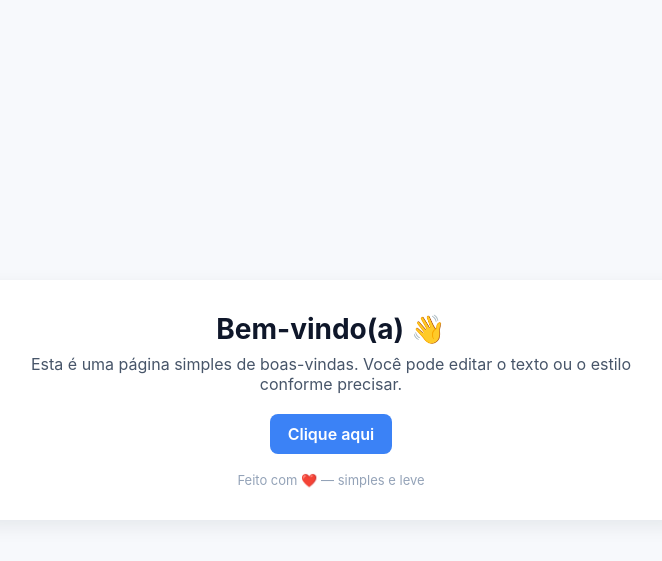
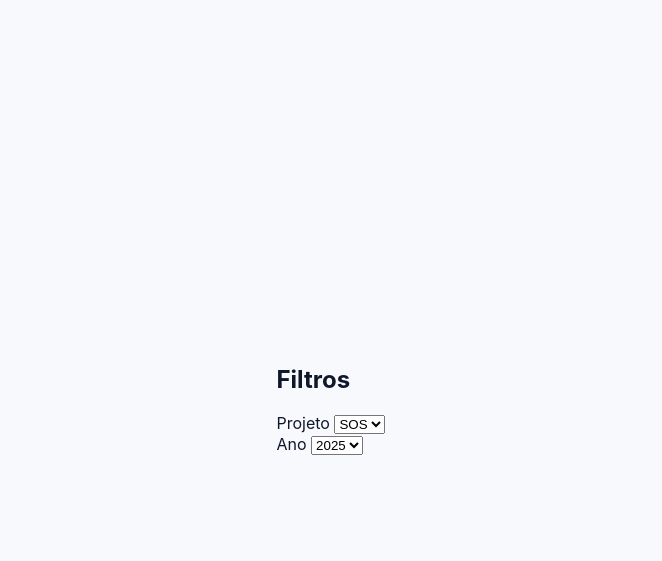
Before and after one commit to AthosFatecSjc/server, a Django app: page /relatorios/comparacao/ in a window 1280 px wide. Shown: the top 561 px of the page, without its empty margins (309-971 px from the left). Run offline with Django 5.2, Linux system fonts and the light colour scheme.

Commit message:
ATHOS-35 feat(comparacao/forms): Cria esqueleto do formulário

```diff
--- a/apps/relatorios/comparacao/templates/comparacao/index.html
+++ b/apps/relatorios/comparacao/templates/comparacao/index.html
@@ -15,12 +15,30 @@
     footer{margin-top:18px;font-size:13px;color:#94a3b8}
   </style>
 </head>
-<body>
-  <main class="card">
-    <h1>Bem-vindo(a) 👋</h1>
-    <p>Esta é uma página simples de boas-vindas. Você pode editar o texto ou o estilo conforme precisar.</p>
-    <a class="btn" href="#" onclick="alert('Você clicou!')">Clique aqui</a>
-    <footer>Feito com ❤️ — simples e leve</footer>
-  </main>
-</body>
+  <body>
+    <div class="bg-white rounded-lg shadow-sm border border-gray-200 p-4 mb-6">
+        <div class="flex items-center gap-2 mb-4">
+            <i data-lucide="filter" class="w-5 h-5 text-blue-600"></i>
+            <h2 class="text-lg font-semibold">Filtros</h2>
+        </div>
+        <div class="grid grid-cols-1 md:grid-cols-2 gap-4">
+            <div>
+                <label class="block text-sm font-medium text-gray-700 mb-1">Projeto</label>
+                <select id="projectFilter" class="w-full bg-gray-50 border border-gray-300 rounded-lg px-3 py-2 focus:outline-none focus:ring-2 focus:ring-blue-500">
+                  {% for nome_projeto in nome_projetos %}
+                    <option value="{{ nome_projeto }}">{{ nome_projeto }}</option>
+                  {% endfor %}
+                </select>
+            </div>
+            <div>
+                <label class="block text-sm font-medium text-gray-700 mb-1">Ano</label>
+                <select id="yearFilter" class="w-full bg-gray-50 border border-gray-300 rounded-lg px-3 py-2 focus:outline-none focus:ring-2 focus:ring-blue-500">
+                  {% for ano in anos_disponiveis %}
+                    <option value="{{ ano }}" {% if ano_atual == ano %}selected{% endif %}>{{ ano }}</option>
+                  {% endfor %}
+                </select>
+            </div>
+        </div>
+    </div>
+  </body>
 </html>
```
